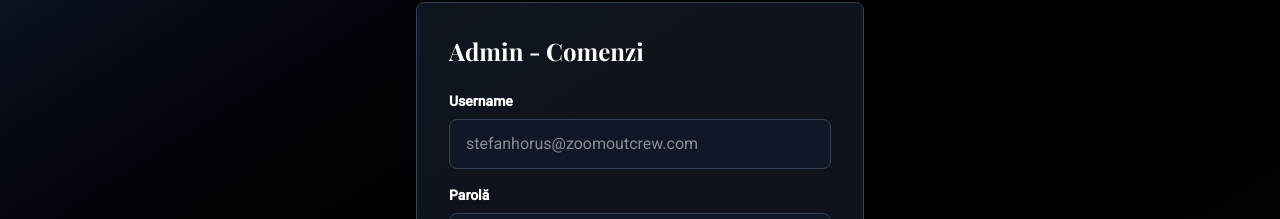
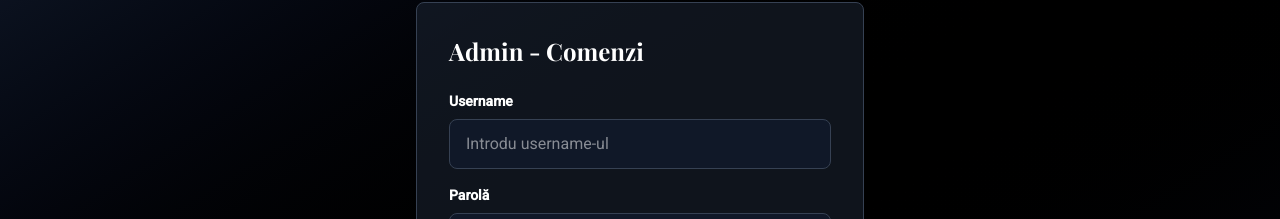
Before and after one commit to stefanhorus/zoomout_crew, a Next.js app: page /admin/orders in a window 1280 px wide. Shown: the part 110-329 px from the top of the page. Built offline with nearby package versions, Linux system fonts and the light colour scheme.

Commit message:
Prevent browser autocomplete in admin login form

```diff
--- a/app/admin/orders/page.tsx
+++ b/app/admin/orders/page.tsx
@@ -147,12 +147,13 @@ export default function AdminOrdersPage() {
                   Username
                 </label>
                 <input
-                  type="email"
+                  type="text"
                   value={username}
                   onChange={(e) => setUsername(e.target.value)}
                   onKeyPress={(e) => e.key === "Enter" && handleLogin()}
+                  autoComplete="off"
                   className="w-full px-4 py-3 bg-gray-900 border border-gray-700 rounded-lg text-white focus:outline-none focus:border-white"
-                  placeholder="stefanhorus@zoomoutcrew.com"
+                  placeholder="Introdu username-ul"
                 />
               </div>
               <div>
@@ -164,6 +165,7 @@ export default function AdminOrdersPage() {
                   value={password}
                   onChange={(e) => setPassword(e.target.value)}
                   onKeyPress={(e) => e.key === "Enter" && handleLogin()}
+                  autoComplete="new-password"
                   className="w-full px-4 py-3 bg-gray-900 border border-gray-700 rounded-lg text-white focus:outline-none focus:border-white"
                   placeholder="Introdu parola"
                 />
```
